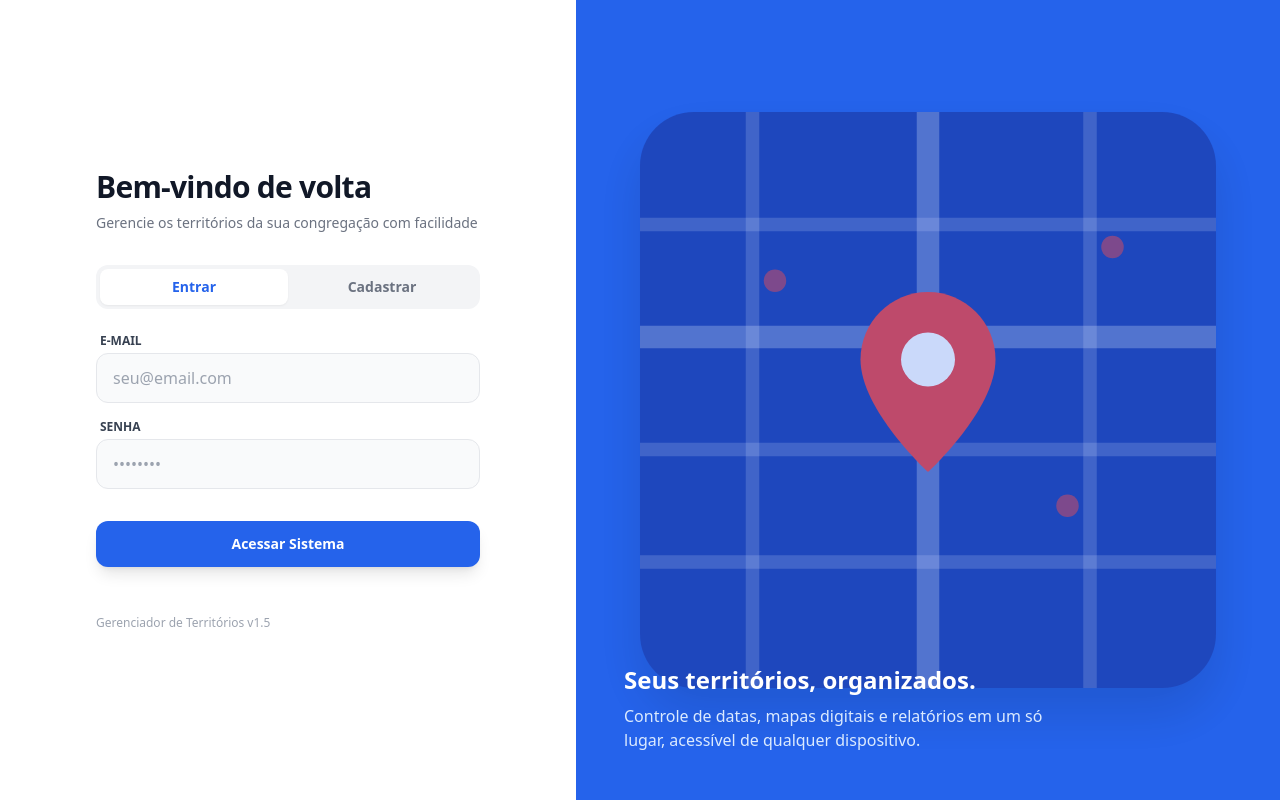
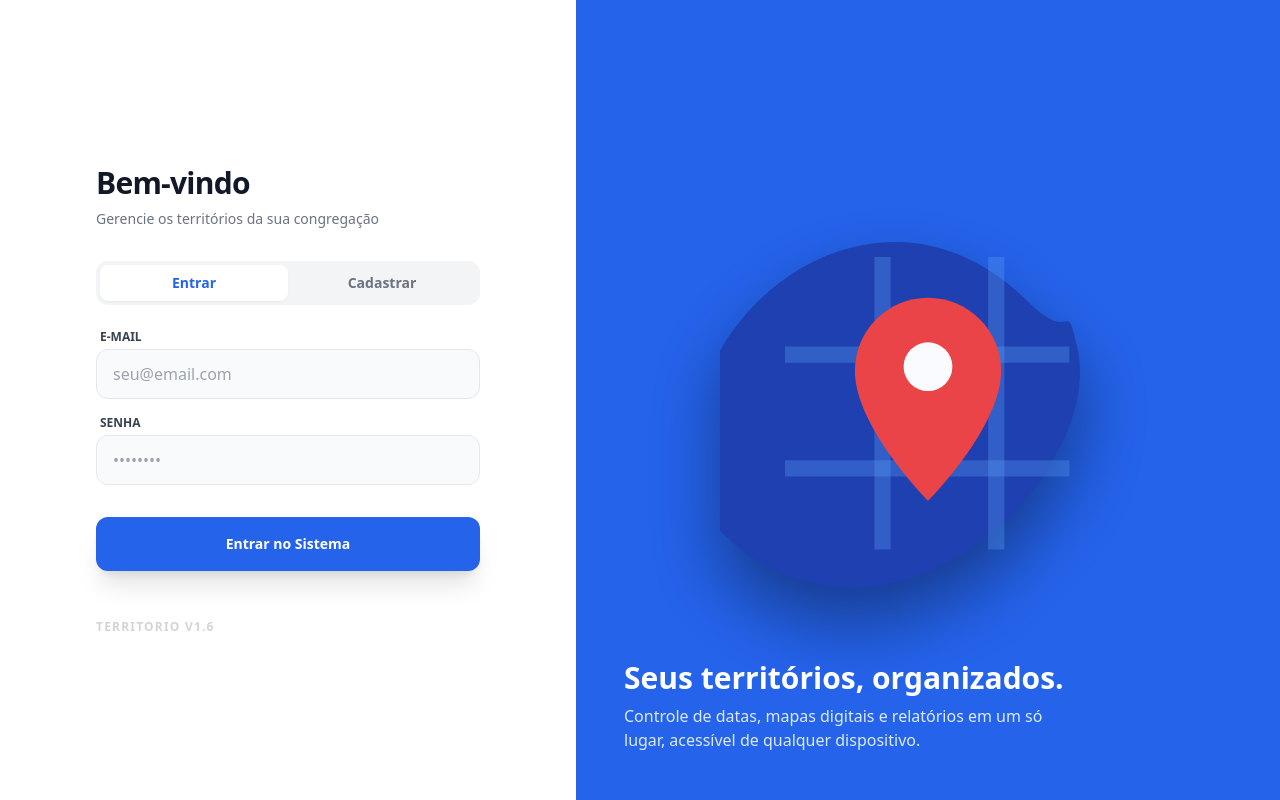
Before and after one commit to marcelinhofb2011-del/Territ-rios-da-Congrega-o, a React (Vite) app: page / in a window 1280 px wide. Built offline with nearby package versions, Linux system fonts and the light colour scheme.

Commit message:
pedi para mudar imagem do icone

```diff
--- a/components/Header.tsx
+++ b/components/Header.tsx
@@ -21,11 +21,11 @@ const NotificationsPanel: React.FC<{
     return (
          <div className="absolute top-full right-0 mt-2 w-80 bg-white rounded-lg shadow-xl border border-gray-200 z-50">
             <div className="p-4 font-bold border-b">Notificações</div>
-            <div className="max-h-96 overflow-y-auto">
+            <div className="max-h-96 overflow-y-auto no-scrollbar">
                 {notifications.length > 0 ? (
                     notifications.map(n => (
                         <div key={n.id} className={`p-4 border-b text-sm ${n.type === 'warning' ? 'bg-red-50' : 'bg-white'} hover:bg-gray-50`}>
-                            <p className="text-gray-700">{n.message}</p>
+                            <p className="text-gray-700 font-medium">{n.message}</p>
                             <p className="text-xs text-gray-400 mt-1">{formatDate(n.createdAt)}</p>
                         </div>
                     ))
@@ -83,27 +83,22 @@ const Header: React.FC = () => {
     setIsLoggingOut(true);
     try {
       await logout();
-      // On success, the component will unmount, so no need to reset state.
     } catch (error) {
       console.error("Erro logout:", error);
-      // If logout fails, reset the button state so the user can try again.
       setIsLoggingOut(false);
     }
   };
 
 
   return (
-    <header className="bg-white shadow-md">
-      <div className="container mx-auto px-4 sm:px-6 md:px-8 py-4 flex justify-between items-center">
+    <header className="bg-white shadow-md border-b border-gray-100">
+      <div className="container mx-auto px-4 sm:px-6 md:px-8 py-3 flex justify-between items-center">
         <div className="flex items-center space-x-3">
-            <svg xmlns="http://www.w3.org/2000/svg" className="h-8 w-8 text-blue-600" fill="none" viewBox="0 0 24 24" stroke="currentColor">
-                <path strokeLinecap="round" strokeLinejoin="round" strokeWidth={2} d="M17.657 16.657L13.414 20.9a1.998 1.998 0 01-2.827 0l-4.244-4.243a8 8 0 1111.314 0z" />
-                <path strokeLinecap="round" strokeLinejoin="round" strokeWidth={2} d="M15 11a3 3 0 11-6 0 3 3 0 016 0z" />
-            </svg>
-            <h1 className="text-xl md:text-2xl font-bold text-gray-800">Territórios</h1>
+            <img src="map-icon.svg" alt="Logo" className="w-10 h-10 drop-shadow-sm" />
+            <h1 className="text-xl md:text-2xl font-black text-blue-900 tracking-tight">territorio</h1>
         </div>
-        <div className="flex items-center space-x-4">
-            <span className="text-sm text-gray-600 hidden lg:block">{user?.name}</span>
+        <div className="flex items-center space-x-2 md:space-x-4">
+            <span className="text-sm text-gray-600 hidden lg:block font-bold">{user?.name}</span>
 
             <div className="relative" ref={notificationRef}>
                 <button onClick={() => setShowNotifications(s => !s)} className="relative p-2 rounded-full hover:bg-gray-100 transition-colors">
@@ -120,7 +115,7 @@ const Header: React.FC = () => {
             <button
                 onClick={handleLogout}
                 disabled={isLoggingOut}
-                className="bg-red-50 text-red-600 hover:bg-red-100 font-bold py-2 px-4 rounded-lg transition-all transform active:scale-95 disabled:opacity-50"
+                className="bg-red-50 text-red-600 hover:bg-red-100 font-black py-2 px-4 rounded-xl transition-all transform active:scale-95 disabled:opacity-50 text-sm"
             >
                 {isLoggingOut ? '...' : 'Sair'}
             </button>
--- a/components/LoginPage.tsx
+++ b/components/LoginPage.tsx
@@ -42,32 +42,36 @@ const LoginPage: React.FC = () => {
 
   return (
     <div className="flex min-h-screen bg-white">
-      {/* Estilos para a pulsação lenta */}
       <style>{`
         @keyframes pulse-slow {
-          0%, 100% { opacity: 0.85; transform: scale(1); }
-          50% { opacity: 1; transform: scale(1.03); }
+          0%, 100% { transform: scale(1); opacity: 0.98; }
+          50% { transform: scale(1.03); opacity: 1; }
         }
         .animate-pulse-slow {
           animation: pulse-slow 4s ease-in-out infinite;
         }
       `}</style>
 
-      {/* Left Side: Form */}
+      {/* Esquerda: Formulário */}
       <div className="flex flex-col justify-center flex-1 px-4 py-12 sm:px-6 lg:flex-none lg:px-20 xl:px-24">
         <div className="w-full max-w-sm mx-auto lg:w-96">
           <div className="text-center lg:text-left">
-            <div className="inline-flex items-center justify-center w-12 h-12 bg-blue-100 rounded-xl mb-4 lg:hidden">
-              <svg xmlns="http://www.w3.org/2000/svg" className="h-8 w-8 text-blue-600" fill="none" viewBox="0 0 24 24" stroke="currentColor">
-                <path strokeLinecap="round" strokeLinejoin="round" strokeWidth={2} d="M17.657 16.657L13.414 20.9a1.998 1.998 0 01-2.827 0l-4.244-4.243a8 8 0 1111.314 0z" />
-                <path strokeLinecap="round" strokeLinejoin="round" strokeWidth={2} d="M15 11a3 3 0 11-6 0 3 3 0 016 0z" />
-              </svg>
+            <div className="mb-8 lg:hidden flex justify-center">
+              <img
+                src="map-icon.svg"
+                alt="Logo"
+                className="w-24 h-24 drop-shadow-2xl"
+                onError={(e) => {
+                  // Fallback caso o navegador tenha problemas com o arquivo local temporariamente
+                  (e.target as HTMLImageElement).src = 'https://api.iconify.design/material-symbols:map-outline.svg?color=%231e40af';
+                }}
+              />
             </div>
-            <h2 className="text-3xl font-extrabold text-gray-900 tracking-tight">
-              {isLogin ? 'Bem-vindo de volta' : 'Crie sua conta'}
+            <h2 className="text-3xl font-black text-gray-900 tracking-tight">
+              {isLogin ? 'Bem-vindo' : 'Crie sua conta'}
             </h2>
-            <p className="mt-2 text-sm text-gray-500">
-              {isLogin ? 'Gerencie os territórios da sua congregação com facilidade' : 'Cadastre-se para começar a gerenciar seus territórios'}
+            <p className="mt-2 text-sm text-gray-500 font-medium">
+              {isLogin ? 'Gerencie os territórios da sua congregação' : 'Cadastre-se para começar a gerenciar seus territórios'}
             </p>
           </div>
 
@@ -76,14 +80,14 @@ const LoginPage: React.FC = () => {
               <button
                 type="button"
                 onClick={() => toggleMode(true)}
-                className={`w-1/2 py-2 text-sm font-semibold rounded-lg transition-all ${isLogin ? 'bg-white text-blue-600 shadow-sm' : 'text-gray-500 hover:text-gray-700'}`}
+                className={`w-1/2 py-2 text-sm font-bold rounded-lg transition-all ${isLogin ? 'bg-white text-blue-600 shadow-sm' : 'text-gray-500 hover:text-gray-700'}`}
               >
                 Entrar
               </button>
               <button
                 type="button"
                 onClick={() => toggleMode(false)}
-                className={`w-1/2 py-2 text-sm font-semibold rounded-lg transition-all ${!isLogin ? 'bg-white text-blue-600 shadow-sm' : 'text-gray-500 hover:text-gray-700'}`}
+                className={`w-1/2 py-2 text-sm font-bold rounded-lg transition-all ${!isLogin ? 'bg-white text-blue-600 shadow-sm' : 'text-gray-500 hover:text-gray-700'}`}
               >
                 Cadastrar
               </button>
@@ -91,14 +95,14 @@ const LoginPage: React.FC = () => {
 
             <form className="space-y-4" onSubmit={handleSubmit}>
               {error && (
-                <div className="flex items-center bg-red-50 border-l-4 border-red-500 p-3 rounded-md">
-                  <p className="text-xs text-red-600 font-medium">{error}</p>
+                <div className="bg-red-50 border-l-4 border-red-500 p-3 rounded-md animate-bounce">
+                  <p className="text-xs text-red-600 font-bold">{error}</p>
                 </div>
               )}
 
               {success && (
-                <div className="flex items-center bg-green-50 border-l-4 border-green-500 p-3 rounded-md">
-                  <p className="text-xs text-green-600 font-medium">{success}</p>
+                <div className="bg-green-50 border-l-4 border-green-500 p-3 rounded-md">
+                  <p className="text-xs text-green-600 font-bold">{success}</p>
                 </div>
               )}
 
@@ -107,7 +111,7 @@ const LoginPage: React.FC = () => {
                   <label className="block text-xs font-bold text-gray-700 uppercase ml-1">Nome Completo</label>
                   <input
                     type="text" required
-                    className="block w-full px-4 py-3 border border-gray-200 bg-gray-50 text-gray-900 rounded-xl focus:ring-2 focus:ring-blue-500 focus:border-transparent transition-all outline-none"
+                    className="block w-full px-4 py-3 border border-gray-200 bg-gray-50 text-gray-900 rounded-xl focus:ring-2 focus:ring-blue-500 focus:border-transparent transition-all outline-none font-medium"
                     placeholder="Ex: João Silva" value={name} onChange={(e) => setName(e.target.value)}
                   />
                 </div>
@@ -117,7 +121,7 @@ const LoginPage: React.FC = () => {
                 <label className="block text-xs font-bold text-gray-700 uppercase ml-1">E-mail</label>
                 <input
                   type="email" required
-                  className="block w-full px-4 py-3 border border-gray-200 bg-gray-50 text-gray-900 rounded-xl focus:ring-2 focus:ring-blue-500 focus:border-transparent transition-all outline-none"
+                  className="block w-full px-4 py-3 border border-gray-200 bg-gray-50 text-gray-900 rounded-xl focus:ring-2 focus:ring-blue-500 focus:border-transparent transition-all outline-none font-medium"
                   placeholder="seu@email.com" value={email} onChange={(e) => setEmail(e.target.value)}
                 />
               </div>
@@ -126,7 +130,7 @@ const LoginPage: React.FC = () => {
                 <label className="block text-xs font-bold text-gray-700 uppercase ml-1">Senha</label>
                 <input
                   type="password" required
-                  className="block w-full px-4 py-3 border border-gray-200 bg-gray-50 text-gray-900 rounded-xl focus:ring-2 focus:ring-blue-500 focus:border-transparent transition-all outline-none"
+                  className="block w-full px-4 py-3 border border-gray-200 bg-gray-50 text-gray-900 rounded-xl focus:ring-2 focus:ring-blue-500 focus:border-transparent transition-all outline-none font-medium"
                   placeholder="••••••••" value={password} onChange={(e) => setPassword(e.target.value)}
                 />
               </div>
@@ -135,56 +139,35 @@ const LoginPage: React.FC = () => {
                 <button
                   type="submit"
                   disabled={loading}
-                  className="w-full flex justify-center py-3 px-4 border border-transparent text-sm font-bold rounded-xl text-white bg-blue-600 hover:bg-blue-700 focus:outline-none focus:ring-4 focus:ring-blue-200 transition-all transform active:scale-95 disabled:bg-blue-300 shadow-lg"
+                  className="w-full flex justify-center py-4 px-4 border border-transparent text-sm font-black rounded-xl text-white bg-blue-600 hover:bg-blue-700 focus:outline-none focus:ring-4 focus:ring-blue-200 transition-all transform active:scale-95 disabled:bg-blue-300 shadow-xl"
                 >
                   {loading ? (
                     <svg className="animate-spin h-5 w-5 text-white" xmlns="http://www.w3.org/2000/svg" fill="none" viewBox="0 0 24 24">
                       <circle className="opacity-25" cx="12" cy="12" r="10" stroke="currentColor" strokeWidth="4"></circle>
                       <path className="opacity-75" fill="currentColor" d="M4 12a8 8 0 018-8V0C5.373 0 0 5.373 0 12h4zm2 5.291A7.962 7.962 0 014 12H0c0 3.042 1.135 5.824 3 7.938l3-2.647z"></path>
                     </svg>
-                  ) : (isLogin ? 'Acessar Sistema' : 'Criar minha Conta')}
+                  ) : (isLogin ? 'Entrar no Sistema' : 'Criar Conta')}
                 </button>
               </div>
             </form>
           </div>
 
-          <div className="mt-12 text-center lg:text-left text-xs text-gray-400">
-            Gerenciador de Territórios v1.5
+          <div className="mt-12 text-center lg:text-left text-xs font-bold text-gray-300 tracking-widest uppercase">
+            territorio v1.6
           </div>
         </div>
       </div>
 
-      {/* Right Side: Map Illustration with Pulse */}
+      {/* Direita: Ilustração */}
       <div className="hidden lg:block relative flex-1 w-0">
         <div className="absolute inset-0 bg-blue-600 flex items-center justify-center overflow-hidden">
-          {/* Desenho do Mapa com Pulsação */}
-          <div className="relative w-full max-w-2xl animate-pulse-slow p-12">
-             <svg width="100%" height="100%" viewBox="0 0 512 512" fill="none" xmlns="http://www.w3.org/2000/svg" className="drop-shadow-2xl opacity-90">
-                <rect width="512" height="512" rx="48" fill="#1E40AF" />
-                {/* Malha de Ruas */}
-                <path d="M0 100H512" stroke="white" strokeWidth="12" strokeOpacity="0.2" />
-                <path d="M0 200H512" stroke="white" strokeWidth="20" strokeOpacity="0.3" />
-                <path d="M0 300H512" stroke="white" strokeWidth="12" strokeOpacity="0.2" />
-                <path d="M0 400H512" stroke="white" strokeWidth="12" strokeOpacity="0.2" />
-
-                <path d="M100 0V512" stroke="white" strokeWidth="12" strokeOpacity="0.2" />
-                <path d="M256 0V512" stroke="white" strokeWidth="20" strokeOpacity="0.3" />
-                <path d="M400 0V512" stroke="white" strokeWidth="12" strokeOpacity="0.2" />
-
-                {/* Marcador Principal */}
-                <path d="M256 160C222.863 160 196 186.863 196 220C196 265 256 320 256 320C256 320 316 265 316 220C316 186.863 289.137 160 256 160Z" fill="#EF4444" />
-                <circle cx="256" cy="220" r="24" fill="white" />
-
-                {/* Marcadores Menores Secundários */}
-                <circle cx="120" cy="150" r="10" fill="#EF4444" opacity="0.6" />
-                <circle cx="380" cy="350" r="10" fill="#EF4444" opacity="0.6" />
-                <circle cx="420" cy="120" r="10" fill="#EF4444" opacity="0.6" />
-             </svg>
+          <div className="relative w-full max-w-lg animate-pulse-slow p-12">
+             <img src="map-icon.svg" alt="Ícone de Mapa" className="w-full drop-shadow-[0_35px_35px_rgba(0,0,0,0.4)]" />
           </div>
 
           <div className="absolute bottom-12 left-12 right-12 text-white">
-             <h3 className="text-2xl font-bold mb-2">Seus territórios, organizados.</h3>
-             <p className="text-blue-100 max-w-md">Controle de datas, mapas digitais e relatórios em um só lugar, acessível de qualquer dispositivo.</p>
+             <h3 className="text-3xl font-black mb-2">Seus territórios, organizados.</h3>
+             <p className="text-blue-100 font-medium max-w-md">Controle de datas, mapas digitais e relatórios em um só lugar, acessível de qualquer dispositivo.</p>
           </div>
         </div>
       </div>
```
Also changed, not shown: map-icon.svg.
